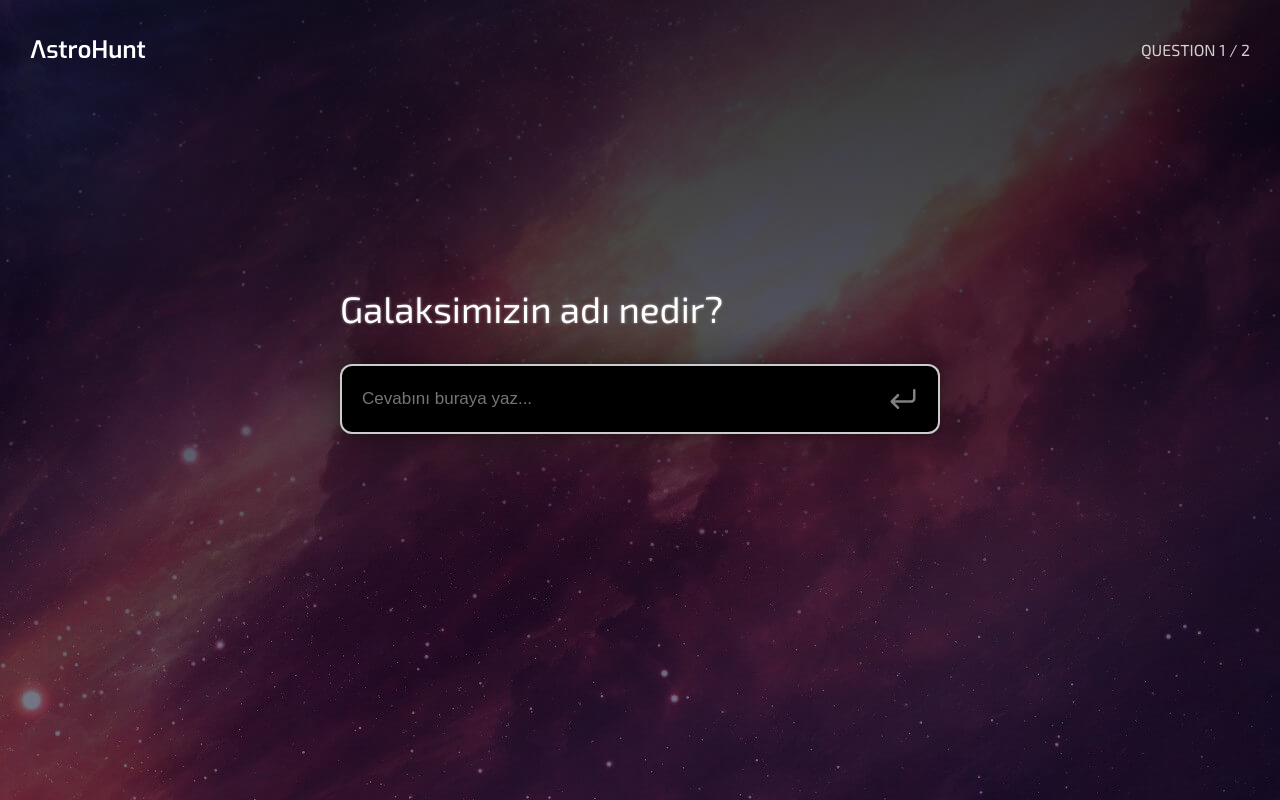
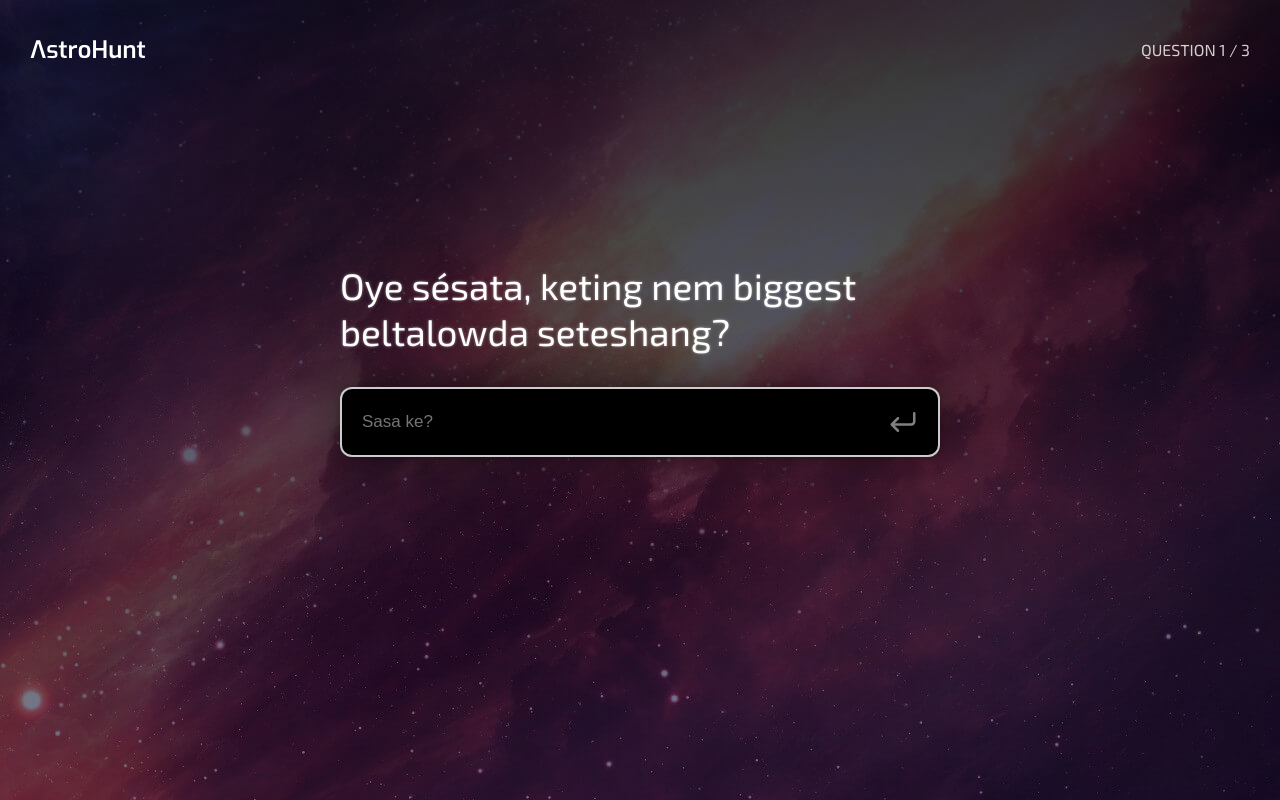
Before and after one commit to wunnle/astro-hunt, a Next.js app: page / in a window 1280 px wide. Built offline with nearby package versions, Linux system fonts and the light colour scheme.

Commit message:
added a belter question

```diff
--- a/pages/index.js
+++ b/pages/index.js
@@ -10,6 +10,19 @@ const exo = Exo_2({
  })
 
 const questionsAndAnswers = [
+  {
+    question: `Oye sésata, keting nem biggest beltalowda seteshang?`,
+    answerType: 'text',
+    answers: [
+      'Eros',
+      'eros',
+      'EROS',
+      'Eros Station',
+      'eros station',
+      'Eros station'
+    ],
+    placeholder: 'Sasa ke?'
+  },
   {
     question: 'Galaksimizin adı nedir?',
     answerType: 'text',
```
